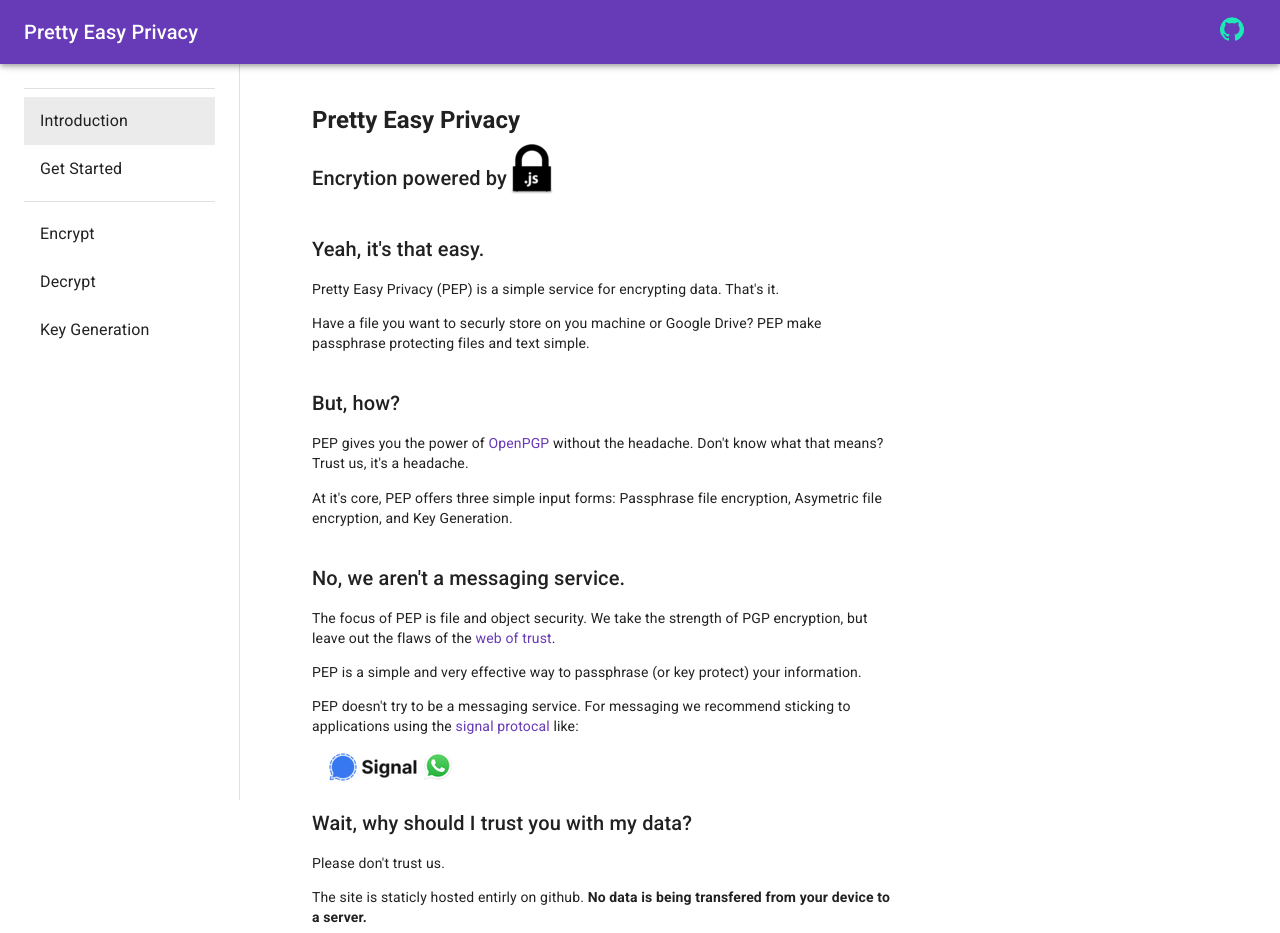
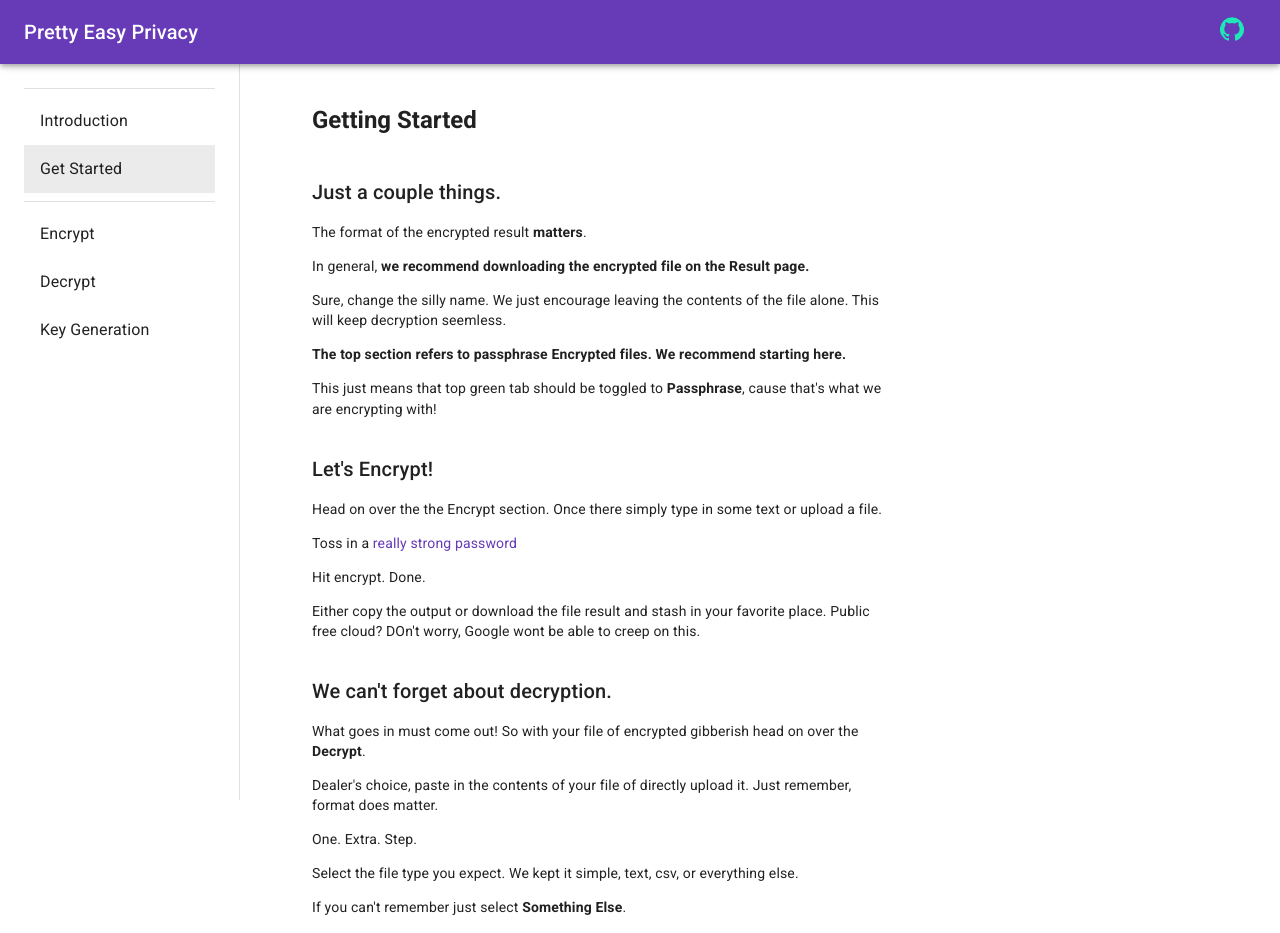
Before and after one commit to smhaley/pretty_easy_privacy, a React (Create React App) app: page / in a window 1280 px wide. Shown: the top 933 px of the page. Built offline with nearby package versions, Linux system fonts and the light colour scheme.

Commit message:
get started

```diff
--- a/src/App.js
+++ b/src/App.js
@@ -4,7 +4,7 @@ import Encrypt from "./components/encrypt/Encrypt";
 import Decrypt from "./components/decrypt/Decrypt";
 import KeyGen from "./components/key_gen/KeyGen";
 import Introduction from "./components/main/Introduction"
-import Help from "./components/main/GetStarted"
+import GetStarted from "./components/main/GetStarted"
 import Link from "@material-ui/core/Link";
 import AppBar from "@material-ui/core/AppBar";
 import CssBaseline from "@material-ui/core/CssBaseline";
@@ -93,13 +93,13 @@ function App(props) {
   const classes = useStyles();
   const theme = useTheme();
   const [mobileOpen, setMobileOpen] = React.useState(false);
-  const [menuState, setMenuState] = useState(1);
+  const [menuState, setMenuState] = useState(2);
 
   let state;
   if (menuState === 1) {
     state = <Introduction />;
   } else if (menuState === 2) {
-    state = <Help />;
+    state = <GetStarted />;
   }else if (menuState === 3) {
     state = <Encrypt />;
   } else if (menuState === 4) {
--- a/src/components/decrypt/DecResult.js
+++ b/src/components/decrypt/DecResult.js
@@ -2,7 +2,6 @@ import React, { useState } from "react";
 import { makeStyles } from "@material-ui/core/styles";
 import Button from "@material-ui/core/Button";
 import Box from "@material-ui/core/Box";
-import Grid from "@material-ui/core/Grid";
 import Typography from "@material-ui/core/Typography";
 import Display from "../utils/BrowserResult";
 import { mimes } from "../utils/utils";
--- a/src/components/main/GetStarted.js
+++ b/src/components/main/GetStarted.js
@@ -1,33 +1,31 @@
-import React, { useState } from "react";
+import React from "react";
 import { makeStyles } from "@material-ui/core/styles";
-import TextField from "@material-ui/core/TextField";
-import Button from "@material-ui/core/Button";
+import Typography from "@material-ui/core/Typography";
 import Box from "@material-ui/core/Box";
-import DeleteOutlineSharpIcon from "@material-ui/icons/DeleteOutlineSharp";
-import IconButton from "@material-ui/core/IconButton";
-import Radio from "@material-ui/core/Radio";
-import RadioGroup from "@material-ui/core/RadioGroup";
-import FormControlLabel from "@material-ui/core/FormControlLabel";
-import FormControl from "@material-ui/core/FormControl";
-import FormLabel from "@material-ui/core/FormLabel";
-import PassPhrase from "../utils/Passphrase";
-import KeyInput from "../utils/KeyInput";
+import signal from "../imgs/signal.png";
+import openpgpjs50 from "../imgs/openpgpjs50.png";
+import whatsapp from "../imgs/whatsapp.png";
+import GitHubIcon from "@material-ui/icons/GitHub";
+import Link from "@material-ui/core/Link";
+import ReactPlayer from "react-player/youtube";
 
 const useStyles = makeStyles((theme) => ({
-  // heading: {
-  //   marginTop: "15px",
-  //   marginBottom: "30px",
-  //   textAlign: "left",
-  // },
   pwMeter: {
     width: "225px",
   },
+  image: {
+    verticalAlign: "bottom",
+  },
+
   pw: {
     color: "#777fa7",
     marginTop: "18px",
   },
   textBox: {
     maxWidth: "700px",
+  },
+  technical: {
+    backgroundColor: "#FAFAFA",
   },
   main: {
     paddingLeft: theme.spacing(2),
@@ -40,16 +38,169 @@ const useStyles = makeStyles((theme) => ({
       paddingBottom: theme.spacing(2),
     },
   },
+
+  reactPlayer: {
+    paddingTop: "56.25%;", // Percentage ratio for 16:9
+    position: "relative", // Set to relative
+  },
 }));
 
+const GetStarted = (props) => {
+  const classes = useStyles();
+  return (
+    <div className={classes.main}>
+      <Box pt={2}>
+        <Box pl={2} pr={2} pb={2}>
+          <Typography variant="h5" gutterBottom>
+            <b>Getting Started</b>
+          </Typography>
+        </Box>
+        <Box p={2}>
+          <Typography variant="h6" gutterBottom>
+            Just a couple things.
+          </Typography>
+          <p>
+            The format of the encrypted result <b>matters</b>.
+          </p>
+          <p>
+            In general,{" "}
+            <b>
+              we recommend downloading the encrypted file on the Result page.
+            </b>
+          </p>
+          <p>
+            Sure, change the silly name. We just encourage leaving the contents
+            of the file alone. This will keep decryption seemless.
+          </p>
+          <p>
+            <b>
+              The top section refers to passphrase Encrypted files. We
+              recommend starting here.
+            </b>
+          </p>
+          <p>This just means that top green tab should be toggled to <b>Passphrase</b>, cause that's what we are encrypting with! </p>
+          <br />
+          <Typography variant="h6" gutterBottom>
+            Let's Encrypt!
+          </Typography>
+          <p>
+            Head on over the the Encrypt section. Once there simply type in some
+            text or upload a file.
+          </p>
+          <p>
+            Toss in a{" "}
+            <Link
+              href="https://www.youtube.com/watch?v=7U-RbOKanYs"
+              color="primary"
+            >
+              really strong password
+            </Link>
+          </p>
+          <p>Hit encrypt. Done.</p>
+          <p>
+            Either copy the output or download the file result and stash in your
+            favorite place. Public free cloud? DOn't worry, Google wont be able
+            to creep on this.
+          </p>
+          <br />
+          <Typography variant="h6" gutterBottom>
+            We can't forget about decryption.
+          </Typography>
+          <p>
+            What goes in must come out! So with your file of encrypted gibberish
+            head on over the <b>Decrypt</b>.
+          </p>
 
-const Help = (props) => {
-    const classes = useStyles();
-  return (
-      <div className={classes.main}>
-
-      </div>
+          <p>
+            Dealer's choice, paste in the contents of your file of directly
+            upload it. Just remember, format does matter.
+          </p>
+          <p>One. Extra. Step.</p>
+          <p>
+            Select the file type you expect. We kept it simple, text, csv, or
+            everything else.
+          </p>
+          <p>
+            If you can't remember just select <b>Something Else</b>.
+          </p>
+          <p>Enter you passphrase. Done.</p>
+          <br />
+        </Box>
+        <div className={classes.technical}>
+          <Box p={2}>
+            <Typography variant="h6" gutterBottom>
+              Getting Fancy with Asymmetry (this is definitely optional)
+            </Typography>
+            <p>
+              We do offer asymmetric encryption decryption and key generation.
+            </p>
+            <p>
+              First, head over to <b>Help</b> and learn a bit about how this
+              works.
+            </p>
+            <p>Alright, got it? Good.</p>
+            <br />
+            <Typography variant="h6" gutterBottom>
+              Do I need to go the hardware store for a key?
+            </Typography>
+            <p>
+              Of course not! We will give you 4096 bit RSA key for free! Just
+              head over to <b>Key Generation</b> and fill out that simple form.
+              That's it!
+            </p>
+            <p>
+              Use any name or email address you want. Remember, this data
+              doesn't come back to us, everything is in your browser.
+            </p>
+            <p>
+              The passphrase is how you can access your private key later for
+              decryption.
+            </p>
+            <p>You will get two keys. One public and one private.</p>
+            <p>
+              You can give out the public key to your friends. It can be used to
+              encrypt files{" "}
+              <b>only your private key and passphrase can decrypt</b>.
+            </p>
+            <span style={{ color: "red" }}>
+              <b>NEVER GIVE OUT YOUR PRIVATE KEY!</b>
+            </span>
+            <p>
+              This is used only by you to decrypt files encrypted with your
+              public key.
+            </p>
+            <br />
+            <Typography variant="h6" gutterBottom>
+              Encrypt (version 2)
+            </Typography>
+            <p>
+              Head to the <b>Encrypt</b> section. On the top, select Asymmetric.
+            </p>
+            <p>
+              Now you should be good to go. THe only difference from symmetric
+              encryption is you simply input or upload a public key.
+            </p>
+            <p>Seriously. That's the only difference.</p>
+            <br />
+            <Typography variant="h6" gutterBottom>
+              Decrypt the asymmetric variant.
+            </Typography>
+            <p>
+              Remember that top selector we mentioned for asymmetric encrytion?
+              Same deal of decrytpion.
+            </p>
+            <p>
+              Just fill out the form, let us know what format you expect the
+              file is (text, csv, or literally anyting else). Upload or enter
+              your <b>private key</b> and affiliated passphrase.
+            </p>
+            <p>That's all there is to it.</p>
+            <br />
+          </Box>
+        </div>
+      </Box>
+    </div>
   );
 };
 
-export default Help;
+export default GetStarted;
```
